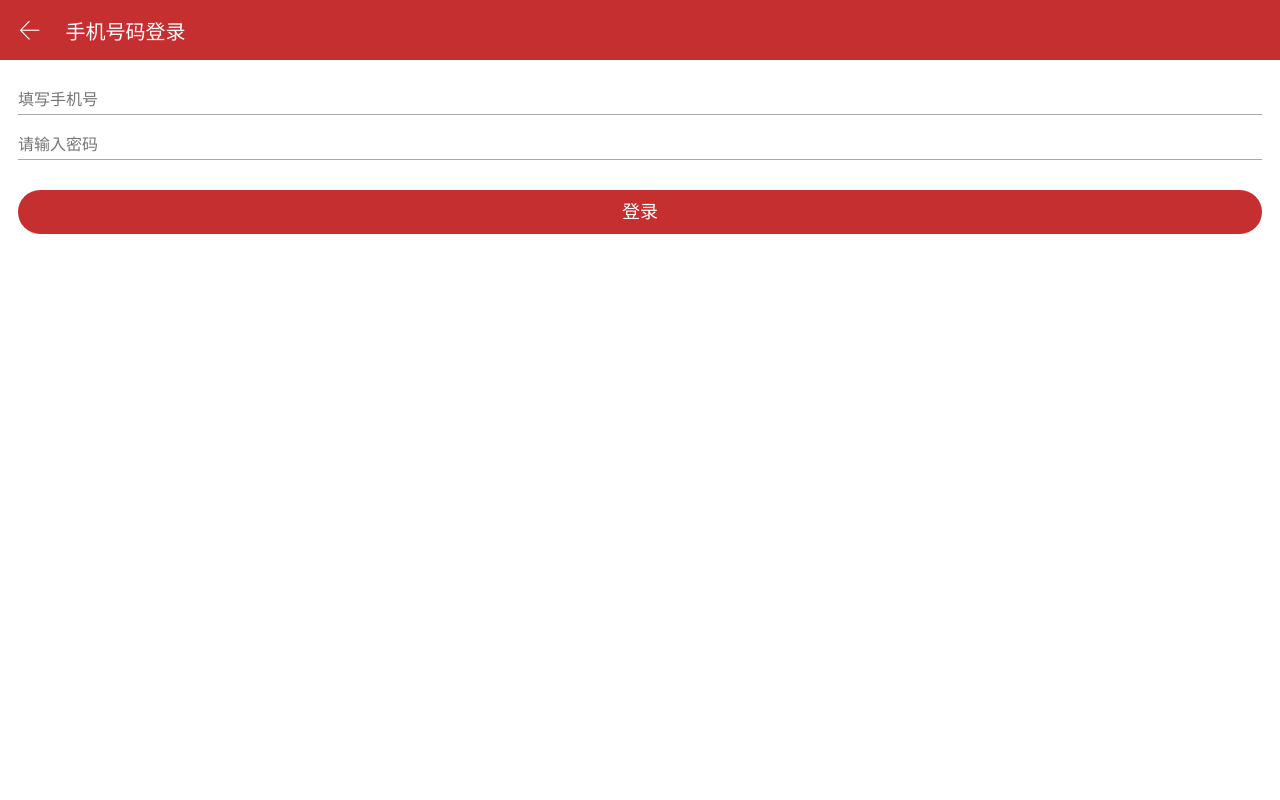
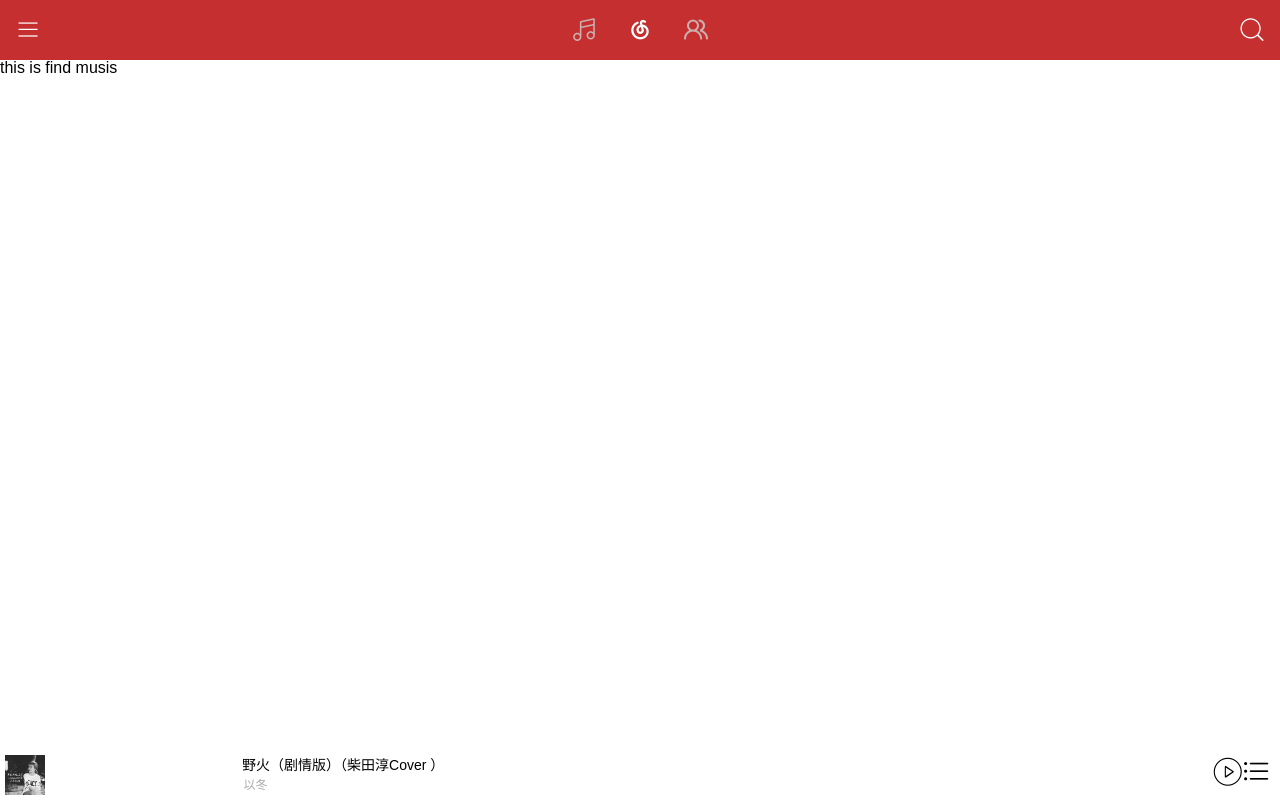
Before and after one commit to qianlongdoit/cloudMusic, a Vue app: page /myMusic#/findMusic in a window 1280 px wide. Built offline with nearby package versions, Linux system fonts and the light colour scheme.

Commit message:
update login part

```diff
--- a/src/components/login/index.vue
+++ b/src/components/login/index.vue
@@ -1,5 +1,5 @@
 <template>
-  <div class="login" v-show="isShow">
+  <div class="login" v-show="show">
     <div class="header">
       <p>
         <i class="icon icon-back" @click="hidden"></i>
@@ -29,15 +29,29 @@
 
 <script>
   export default{
-    data(){
-        return {
-            isShow: true
-        }
+    props: {
+      isShow: {
+        type: Boolean,
+        default: false
+      }
+    },
+//    data(){
+//      return {
+//        show: true
+//      }
+//    },
+    computed: {
+      show(){
+        return this.isShow;
+      }
     },
     methods: {
       hidden(){
-        this.isShow = false
+        this.show = false;
       }
+    },
+    mounted(){
+//      this.show = this.isShow
     }
   }
 </script>
@@ -62,6 +76,7 @@
           display inline-block
           line-height 60px
           padding 0 20px
+
   .login-body
     margin-top 60px
     padding 10px 18px 0
--- a/src/components/sideBar/index.vue
+++ b/src/components/sideBar/index.vue
@@ -29,7 +29,7 @@
           <div class="unlogin" v-show="!isLogin">
             <p class="tips">登录网易云音乐</p>
             <p class="tips">320K高音质无限下载，手机电脑多端同步</p>
-            <button class="btn-login" type="button" @click="showLogin">
+            <button class="btn-login" type="button" @click="turnToLogin">
               立即登录
             </button>
           </div>
@@ -69,7 +69,7 @@
     </transition>
 
     <!--登录界面-->
-    <v-login></v-login>
+    <v-login :isShow="showLoginPage"></v-login>
   </div>
 </template>
 
@@ -81,7 +81,10 @@
 
   export default {
       data() {
-          return {isLogin: false}
+          return {
+            isLogin: false,
+            showLoginPage: false
+          }
       },
     computed: {
       isShow(){
@@ -92,8 +95,8 @@
       hideSideBar(){
         store.commit('hideSideBar')
       },
-      showLogin(){
-          this.isLogin = false;
+      turnToLogin(){
+          this.showLoginPage = true;
       }
     },
     components: {
```
